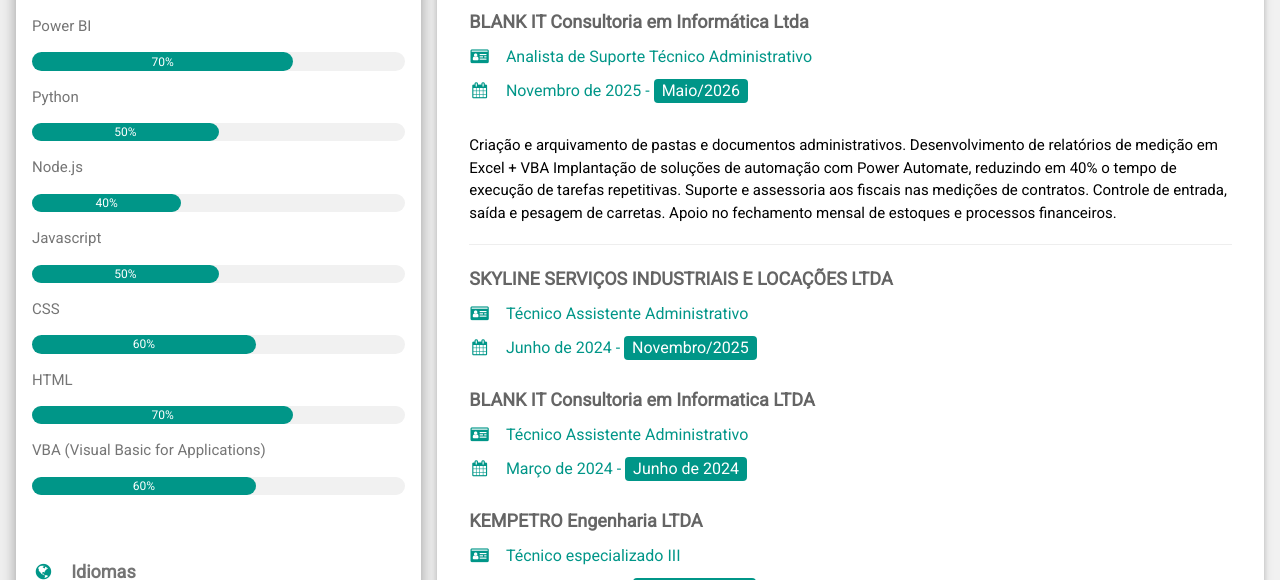
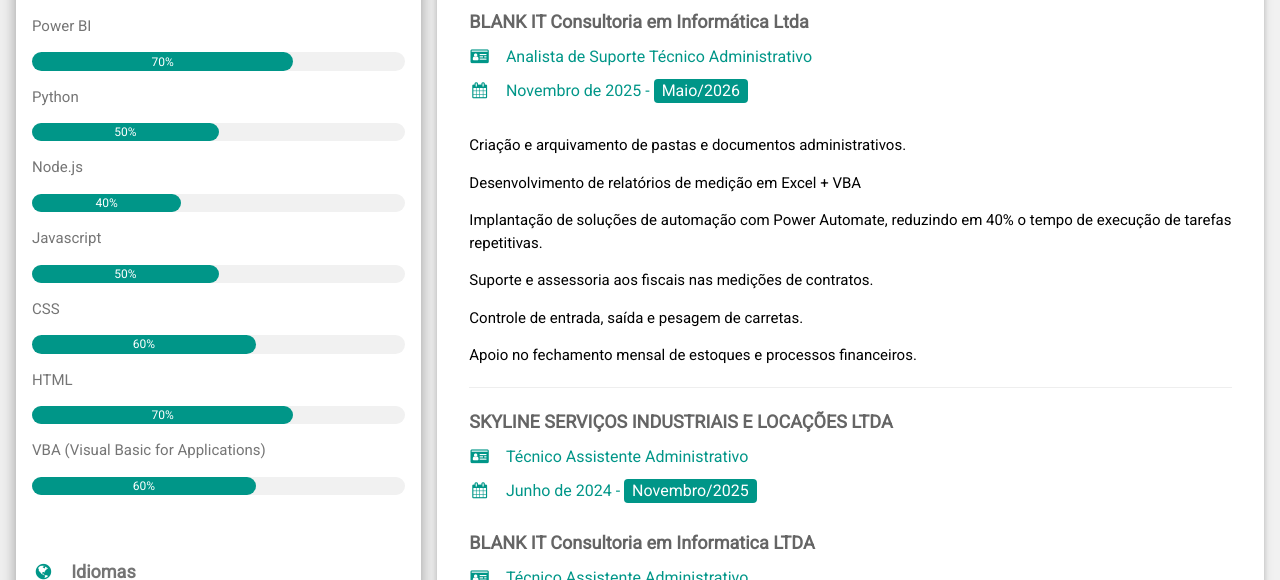
Before and after one commit to JorgeSantosxp/cv, a plain HTML site: page index.html in a window 1280 px wide. Shown: the part 520-1100 px from the top of the page. Drawn offline with nearby package versions, Linux system fonts and the light colour scheme.

Commit message:
inclusão dos paragrafos

```diff
--- a/index.html
+++ b/index.html
@@ -137,14 +137,12 @@
             <h6 class="w3-text-teal"><i class="fa fa-drivers-license fa-fw w3-margin-right"></i>Analista de Suporte Técnico Administrativo</h6>
             <h6 class="w3-text-teal"><i class="fa fa-calendar fa-fw w3-margin-right"></i>Novembro de 2025 - <span
                 class="w3-tag w3-teal w3-round w3-margin-bottom">Maio/2026</span></h6>
-            <p>Criação e arquivamento de pastas e documentos administrativos.
-                Desenvolvimento de relatórios de medição em Excel + VBA
-                Implantação de soluções de automação com Power Automate, reduzindo em 40% o tempo de execução de tarefas
-                repetitivas.
-                Suporte e assessoria aos fiscais nas medições de contratos.
-                Controle de entrada, saída e pesagem de carretas.
-                Apoio no fechamento mensal de estoques e processos financeiros.
-            </p>
+            <p>Criação e arquivamento de pastas e documentos administrativos.</p>
+            <p>Desenvolvimento de relatórios de medição em Excel + VBA</p>
+            <p>Implantação de soluções de automação com Power Automate, reduzindo em 40% o tempo de execução de tarefas repetitivas.</p>
+            <p>Suporte e assessoria aos fiscais nas medições de contratos.</p>
+            <p>Controle de entrada, saída e pesagem de carretas.</p>
+            <p>Apoio no fechamento mensal de estoques e processos financeiros.</p>
             <hr>
 
             <h5 class="w3-opacity"><b>SKYLINE SERVIÇOS INDUSTRIAIS E LOCAÇÕES LTDA</b></h5>
```
